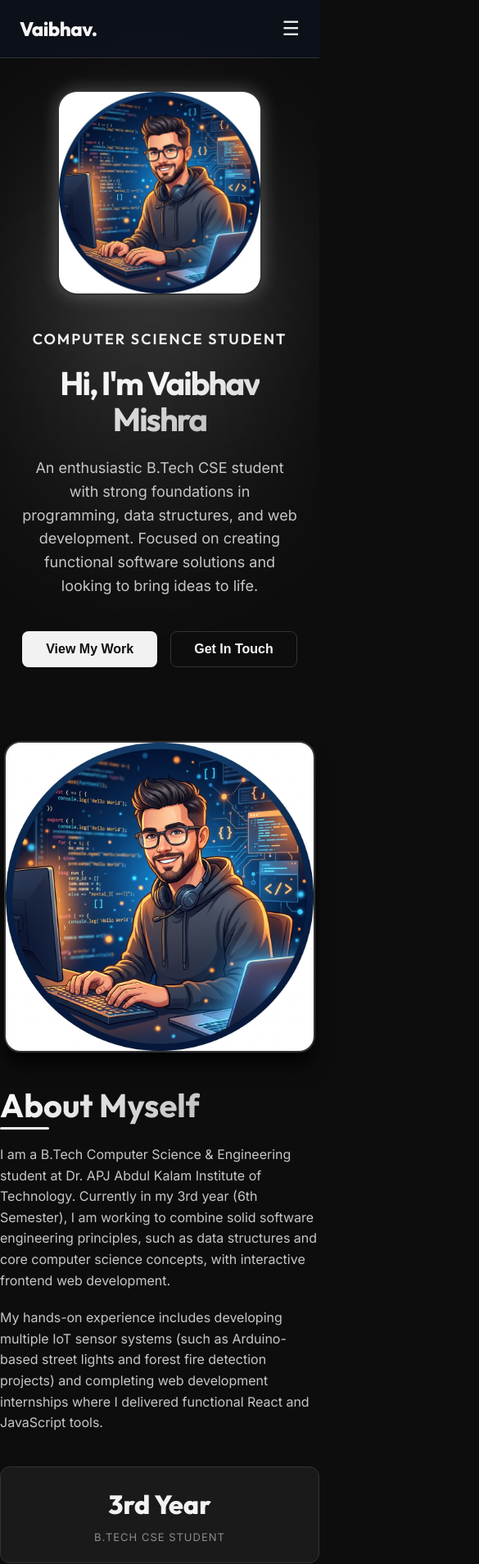
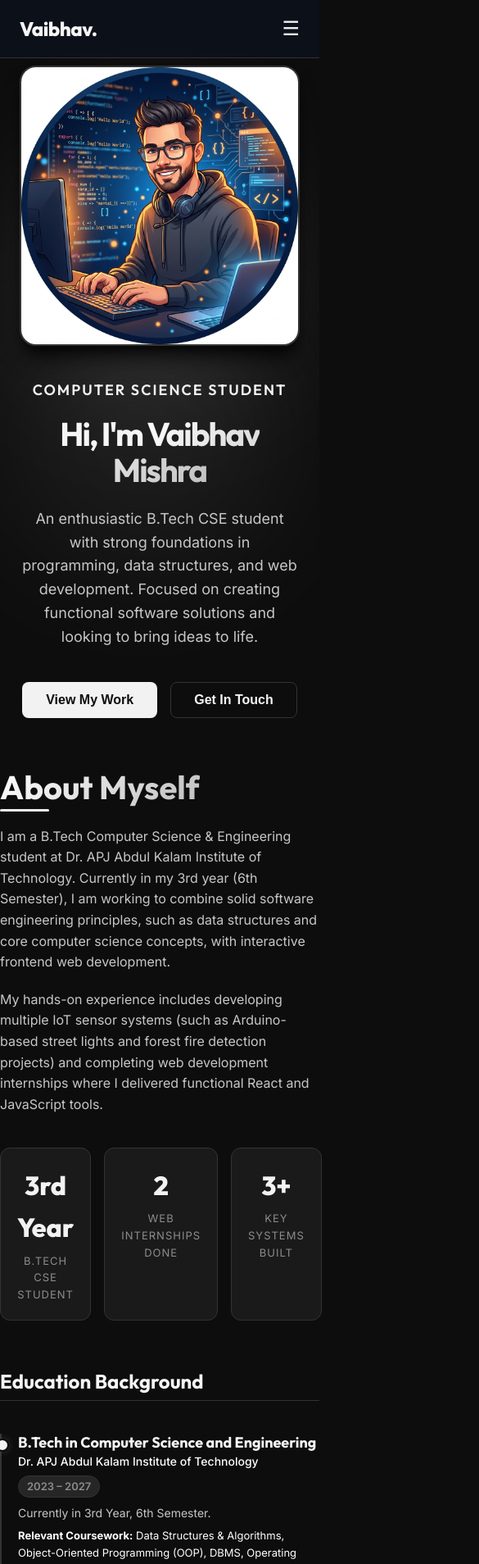
Before and after one commit to Vaibhav1214/my-web-portfolio, a React (Vite) app: page / in a window 390 px wide. Shown: the top 1908 px of the page at 82% size, 585 px wide, since content can reach past the window. Built offline with nearby package versions, Linux system fonts and the light colour scheme; no server answers.

Commit message:
fix: rename grid-template-cols to grid-template-columns and restore horizontal desktop layout

```diff
--- a/src/App.css
+++ b/src/App.css
@@ -153,7 +153,7 @@
 
 .hero-grid {
   display: grid;
-  grid-template-cols: 1.2fr 1fr;
+  grid-template-columns: 1.2fr 1fr;
   gap: 60px;
   align-items: center;
   width: 100%;
@@ -230,7 +230,7 @@
 /* About Section */
 .about-grid {
   display: grid;
-  grid-template-cols: 1.2fr 1fr;
+  grid-template-columns: 1.2fr 1fr;
   gap: 60px;
   align-items: center;
 }
@@ -297,7 +297,7 @@
 
 .about-stats {
   display: grid;
-  grid-template-cols: repeat(3, 1fr);
+  grid-template-columns: repeat(3, 1fr);
   gap: 20px;
   margin-top: 40px;
 }
@@ -660,8 +660,19 @@ textarea.form-control {
     font-size: 52px;
   }
 
+  .about-grid, .contact-grid {
+    grid-template-columns: 1fr;
+    gap: 40px;
+  }
+
+  .about-img-container {
+    order: -1;
+  }
+}
+
+@media (max-width: 768px) {
   .hero-grid {
-    grid-template-cols: 1fr;
+    grid-template-columns: 1fr;
     gap: 40px;
   }
 
@@ -686,17 +697,6 @@ textarea.form-control {
     max-width: 250px;
   }
 
-  .about-grid, .contact-grid {
-    grid-template-cols: 1fr;
-    gap: 40px;
-  }
-
-  .about-img-container {
-    order: -1;
-  }
-}
-
-@media (max-width: 768px) {
   .hero-title {
     font-size: 40px;
   }
--- a/src/App.jsx
+++ b/src/App.jsx
@@ -218,21 +218,6 @@ function App() {
             </div>
           </div>
 
-          <div className="hero-img-container animate-fade-in">
-            <div className="hero-img-wrapper">
-              <img
-                src={avatarImg}
-                alt="Vaibhav Mishra Profile"
-                className="hero-img"
-              />
-            </div>
-          </div>
-        </div>
-      </section>
-
-      {/* About & Education Section */}
-      <section className="section-padding container" id="about">
-        <div className="about-grid">
           <div className="about-img-container">
             <div className="about-img-wrapper" id="about-image-wrapper-element">
               <img
@@ -243,6 +228,12 @@ function App() {
               />
             </div>
           </div>
+        </div>
+      </section>
+
+      {/* About & Education Section */}
+      <section className="section-padding container" id="about">
+        <div className="about-grid">
           <div className="about-text">
             <h2 className="section-title text-gradient" id="about-section-heading">About Myself</h2>
             <p className="about-paragraph" id="about-desc-p1">
```
